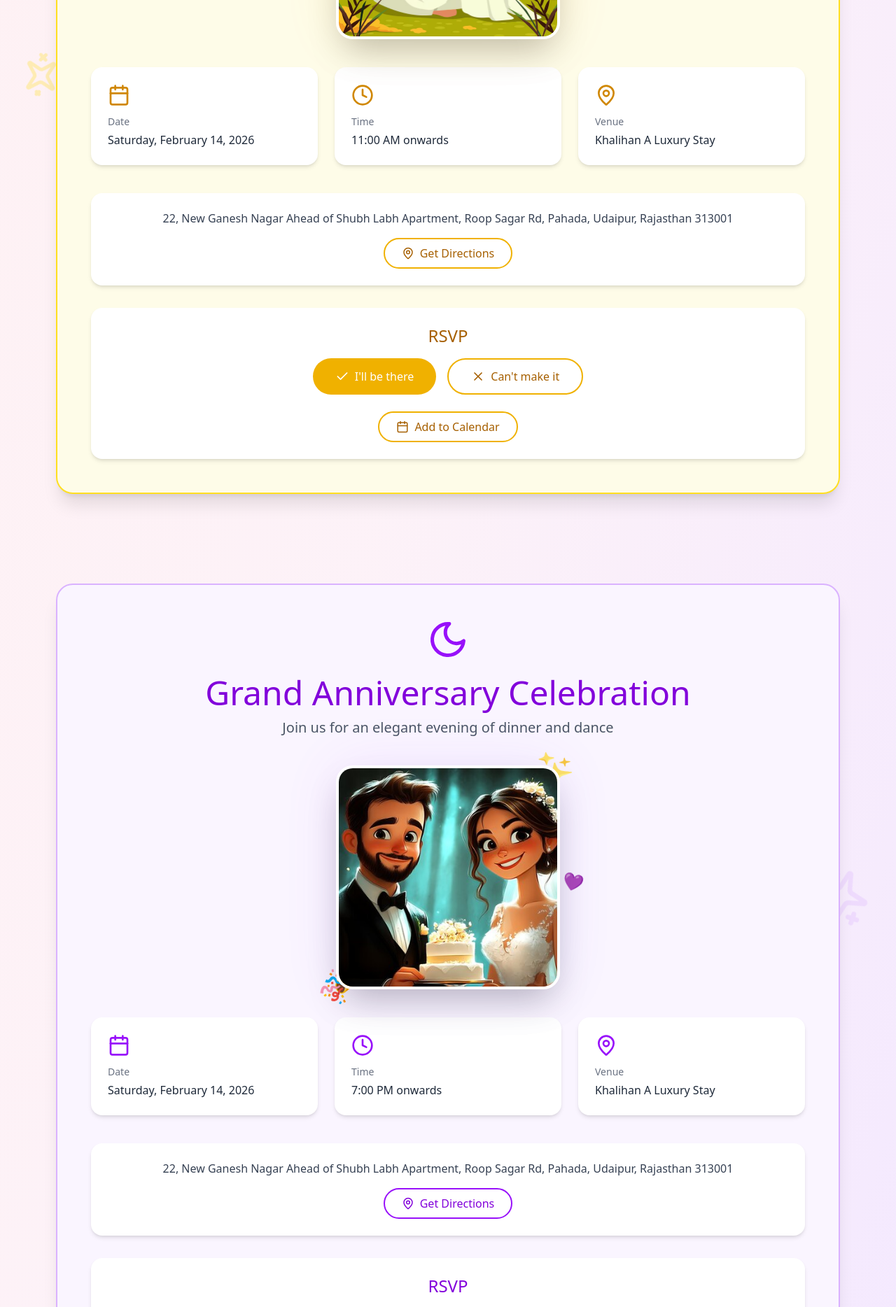
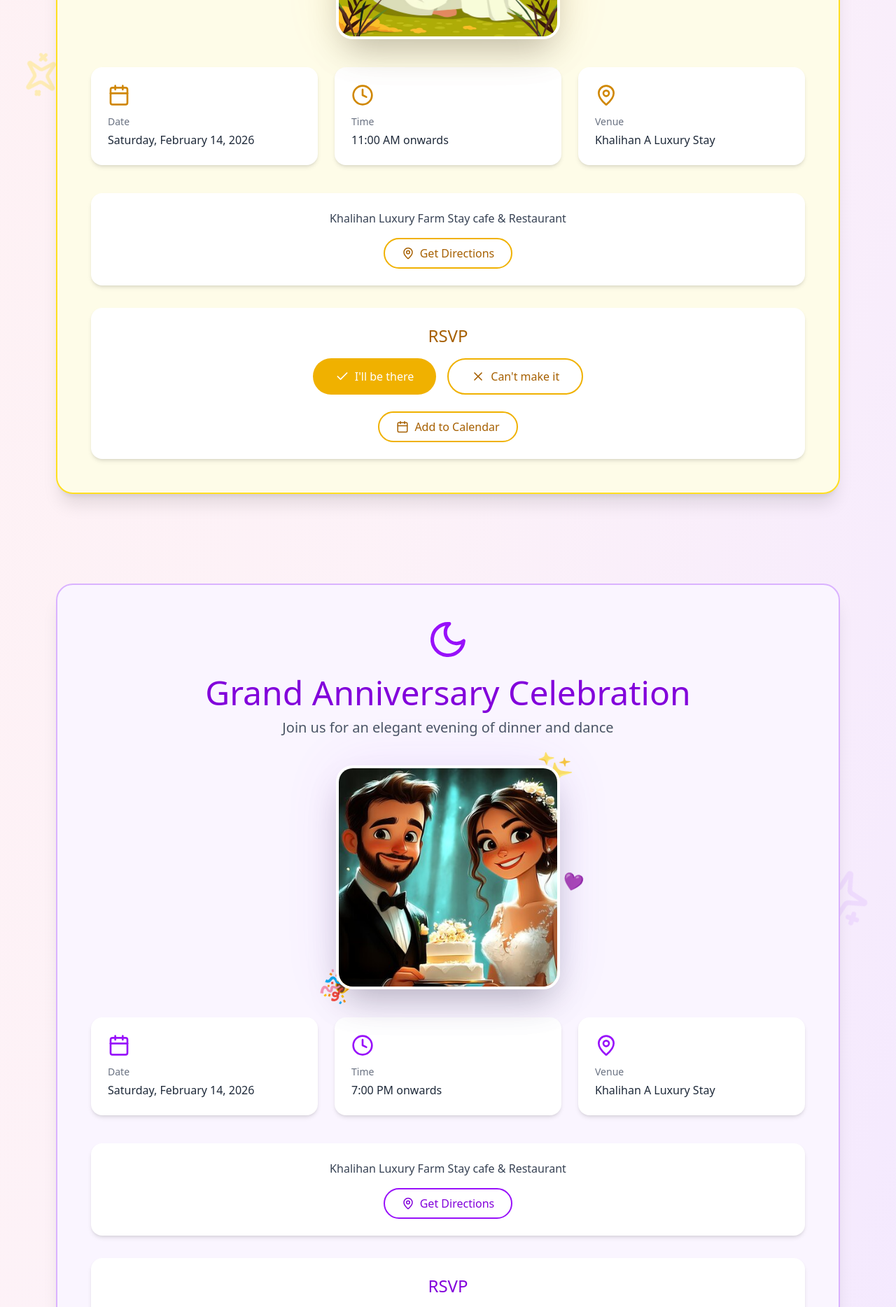
Before and after one commit to Darshil632/Invitation_page, a React (Vite) app: page / in a window 1280 px wide. Shown: the part 1532-3400 px from the top of the page at 70% size. Built offline with nearby package versions, Linux system fonts and the light colour scheme.

Commit message:
Update event addresses to new location

```diff
--- a/src/App.tsx
+++ b/src/App.tsx
@@ -236,7 +236,7 @@ export default function App() {
           date="Saturday, February 14, 2026"
           time="11:00 AM onwards"
           venue="Khalihan A Luxury Stay"
-          address="22, New Ganesh Nagar Ahead of Shubh Labh Apartment, Roop Sagar Rd, Pahada, Udaipur, Rajasthan 313001"
+          address="Khalihan Luxury Farm Stay cafe & Restaurant"
           color="yellow"
           icon="sun"
           onRSVP={(response) => handleRSVP('haldi', response)}
@@ -252,7 +252,7 @@ export default function App() {
           date="Saturday, February 14, 2026"
           time="7:00 PM onwards"
           venue="Khalihan A Luxury Stay"
-          address="22, New Ganesh Nagar Ahead of Shubh Labh Apartment, Roop Sagar Rd, Pahada, Udaipur, Rajasthan 313001"
+          address="Khalihan Luxury Farm Stay cafe & Restaurant"
           color="purple"
           icon="moon"
           onRSVP={(response) => handleRSVP('main', response)}
```
